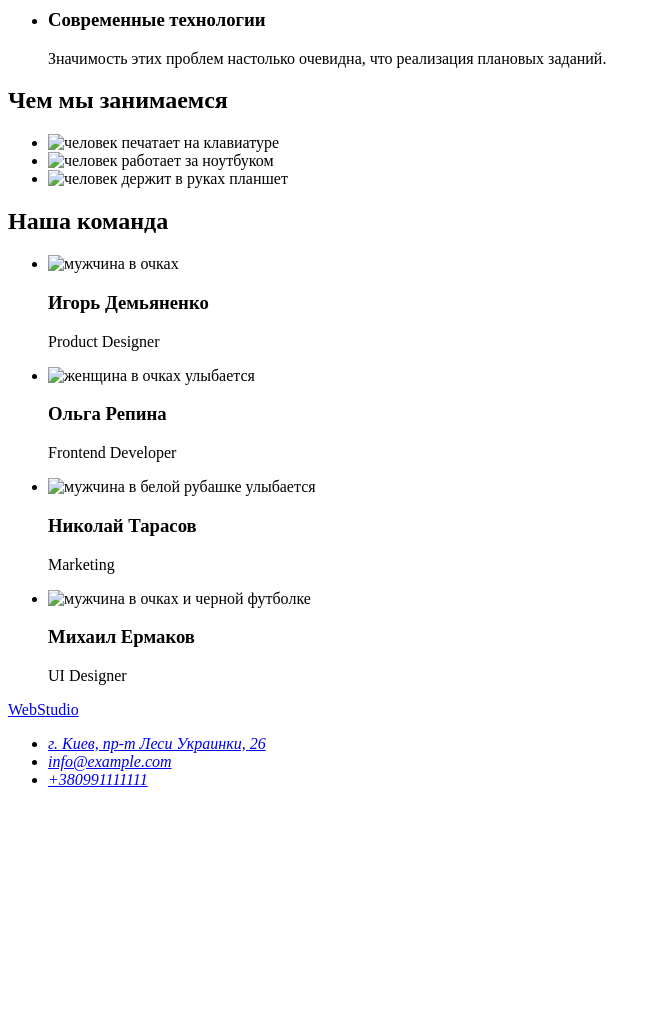
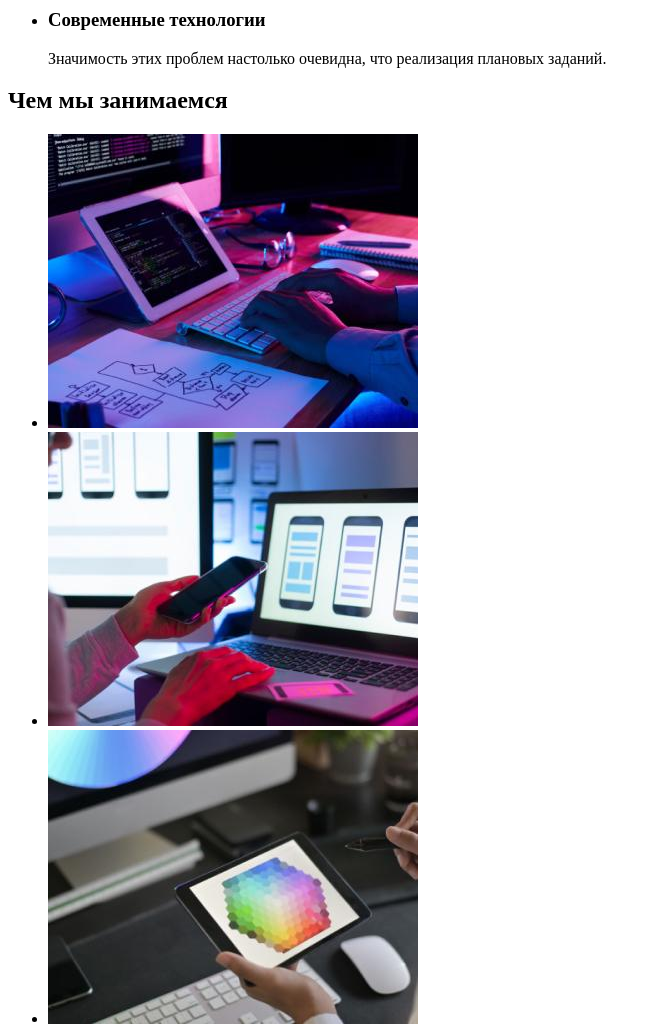
Before and after one commit to Iryna-Moiseieva/goit-markup-hw-01, a plain HTML site: page index.html in a window 1280 px wide. Shown: the part 460-1487 px from the top of the page, without its empty margins (0-661 px from the left). Before the commit the page ends 1265 px from the top, so only its background shows below. Drawn offline with Linux system fonts and the light colour scheme; the site is published under a folder, as on GitHub Pages, so addresses that start at the root find nothing.

Commit message:
Загружает картинки
Исправлен путь, по которому хранятся картинки

```diff
--- a/index.html
+++ b/index.html
@@ -53,19 +53,19 @@
       <h2>Чем мы занимаемся</h2>
       <ul>
           <li>
-              <img src="/images/about-img-1.jpg"
+              <img src="./images/about-img-1.jpg"
                    alt="человек печатает на клавиатуре"
                    width="370"
                    height="294"/>
           </li>
           <li>
-              <img src="/images/about-img-2.jpg"
+              <img src="./images/about-img-2.jpg"
                    alt="человек работает за ноутбуком"
                    width="370"
                    height="294"/>
           </li>
           <li>
-              <img src="/images/about-img-3.jpg"
+              <img src="./images/about-img-3.jpg"
                    alt="человек держит в руках планшет"
                    width="370"
                    height="294"/>
@@ -78,7 +78,7 @@
          </section>
       <ul>
          <li>
-             <img src="/images/about-team-1.jpg"
+             <img src="./images/about-team-1.jpg"
                   alt="мужчина в очках"
                   width="270"
                   height="260"/>
@@ -86,7 +86,7 @@
             <p lang="en">Product Designer</p>
         </li>
          <li>
-             <img src="/images/about-team-2.jpg"
+             <img src="./images/about-team-2.jpg"
                   alt="женщина в очках улыбается"
                   width="270"
                   height="260"/>
@@ -94,7 +94,7 @@
              <p lang="en">Frontend Developer</p>
         </li>
          <li>
-             <img src="/images/about-team-3.jpg"
+             <img src="./images/about-team-3.jpg"
                   alt="мужчина в белой рубашке улыбается"
                   width="270"
                   height="260"/>
@@ -102,7 +102,7 @@
              <p lang="en">Marketing</p>
         </li>
          <li>
-             <img src="/images/about-team-4.jpg"
+             <img src="./images/about-team-4.jpg"
                   alt="мужчина в очках и черной футболке"
                   width="270"
                   height="260"/>
```
